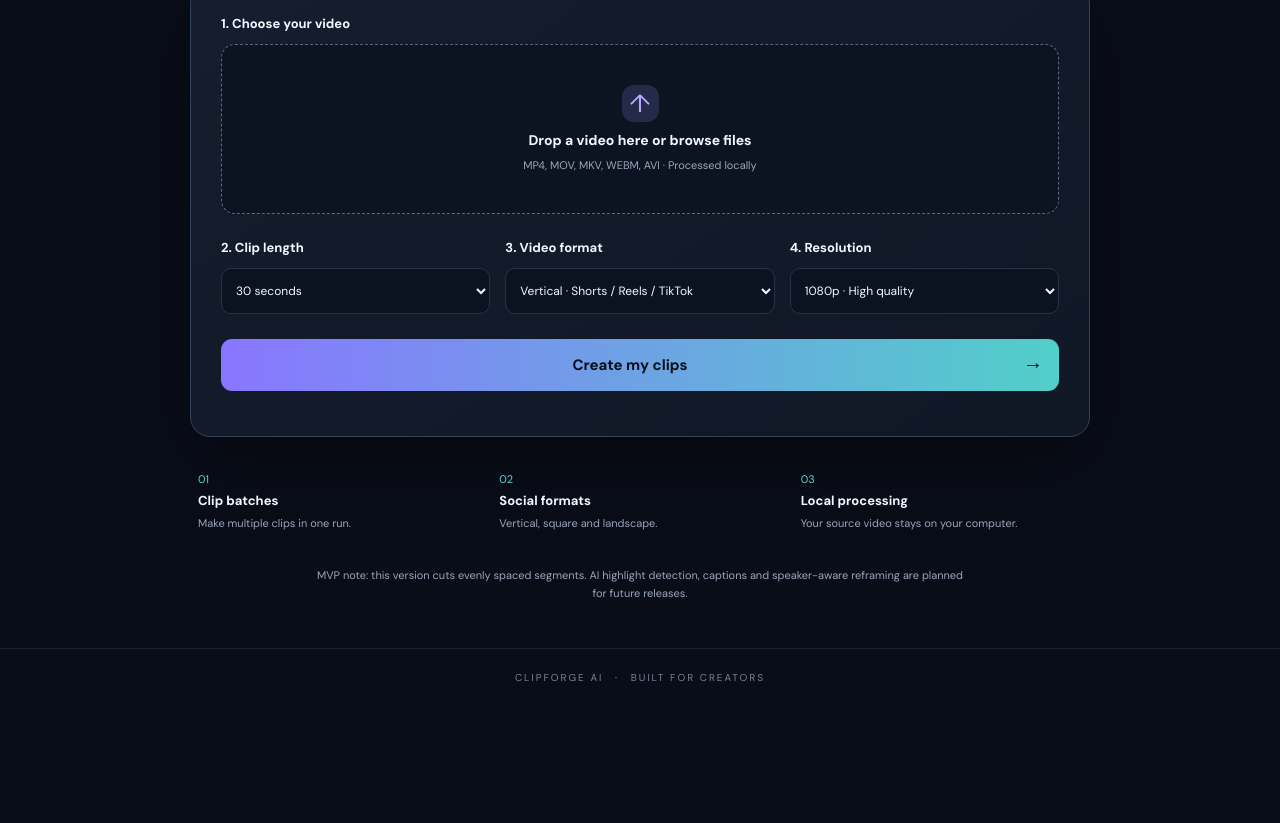
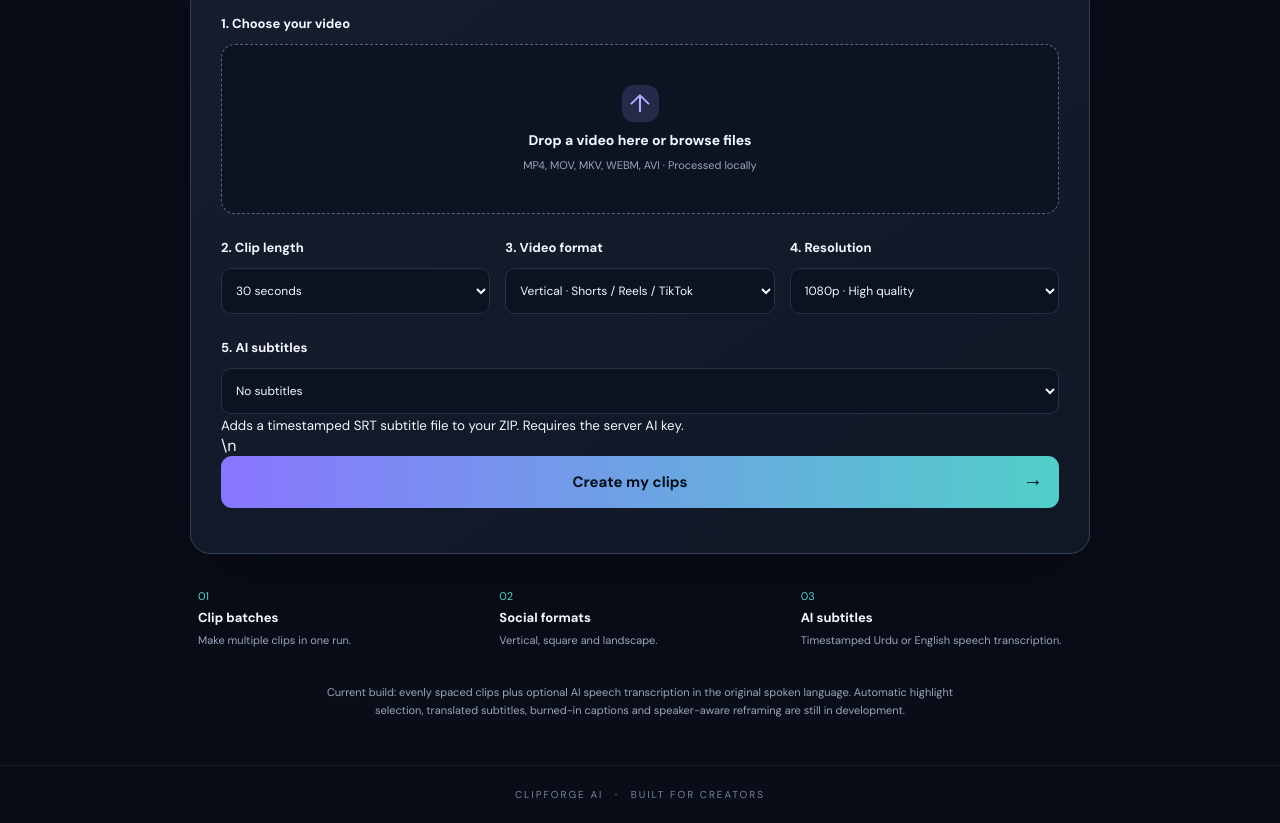
Before and after one commit to jamalsb/ClipForge-AI, a plain HTML site: page static/index.html in a window 1280 px wide. Shown: the part 444-1267 px from the top of the page. Before the commit the page ends 1150 px from the top, so only its background shows below. Drawn offline with Linux system fonts and the light colour scheme.

Commit message:
Add AI subtitle selection to the clip creator

```diff
--- a/static/index.html
+++ b/static/index.html
@@ -38,7 +38,7 @@
             <select id="resolution" name="resolution"><option value="720">720p · Faster</option><option value="1080" selected>1080p · High quality</option></select>
           </div>
         </div>
-        <button class="primary" id="submit-btn" type="submit">Create my clips <span>→</span></button>
+        <div class="setting subtitle-setting"><label class="section-label" for="subtitle_mode">5. AI subtitles</label><select id="subtitle_mode" name="subtitle_mode"><option value="off">No subtitles</option><option value="auto">Auto-detect spoken Urdu / English</option></select><small class="setting-help">Adds a timestamped SRT subtitle file to your ZIP. Requires the server AI key.</small></div>\n        <button class="primary" id="submit-btn" type="submit">Create my clips <span>→</span></button>
       </form>
       <div id="status" class="status" role="status" aria-live="polite"></div>
       <div id="result" class="result" hidden></div>
@@ -46,9 +46,9 @@
     <section class="feature-row">
       <div><span>01</span><b>Clip batches</b><small>Make multiple clips in one run.</small></div>
       <div><span>02</span><b>Social formats</b><small>Vertical, square and landscape.</small></div>
-      <div><span>03</span><b>Local processing</b><small>Your source video stays on your computer.</small></div>
+      <div><span>03</span><b>AI subtitles</b><small>Timestamped Urdu or English speech transcription.</small></div>
     </section>
-    <p class="note">MVP note: this version cuts evenly spaced segments. AI highlight detection, captions and speaker-aware reframing are planned for future releases.</p>
+    <p class="note">Current build: evenly spaced clips plus optional AI speech transcription in the original spoken language. Automatic highlight selection, translated subtitles, burned-in captions and speaker-aware reframing are still in development.</p>
   </main>
   <footer>CLIPFORGE AI <span>·</span> BUILT FOR CREATORS</footer>
   <script src="/static/app.js"></script>
```
